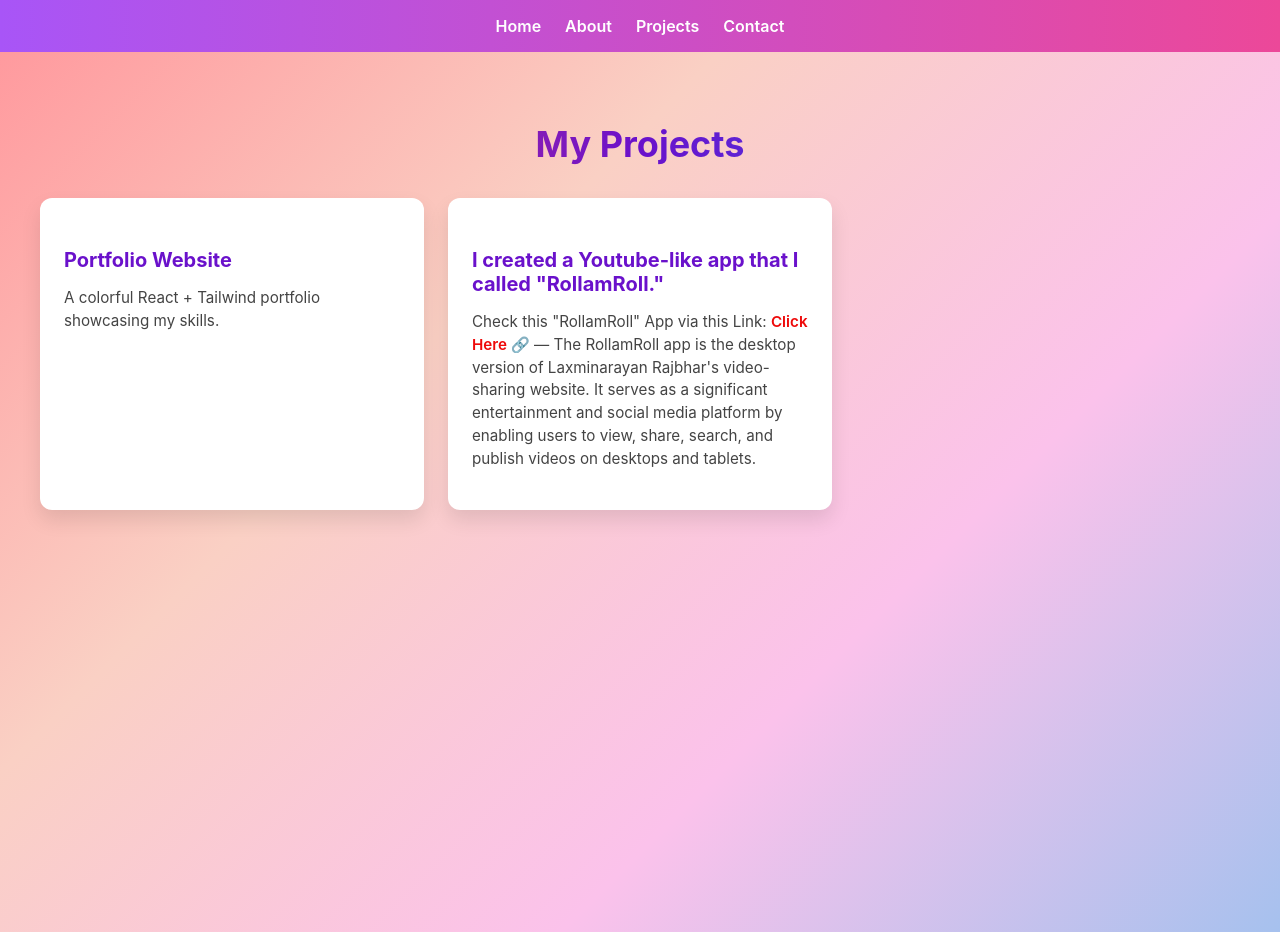
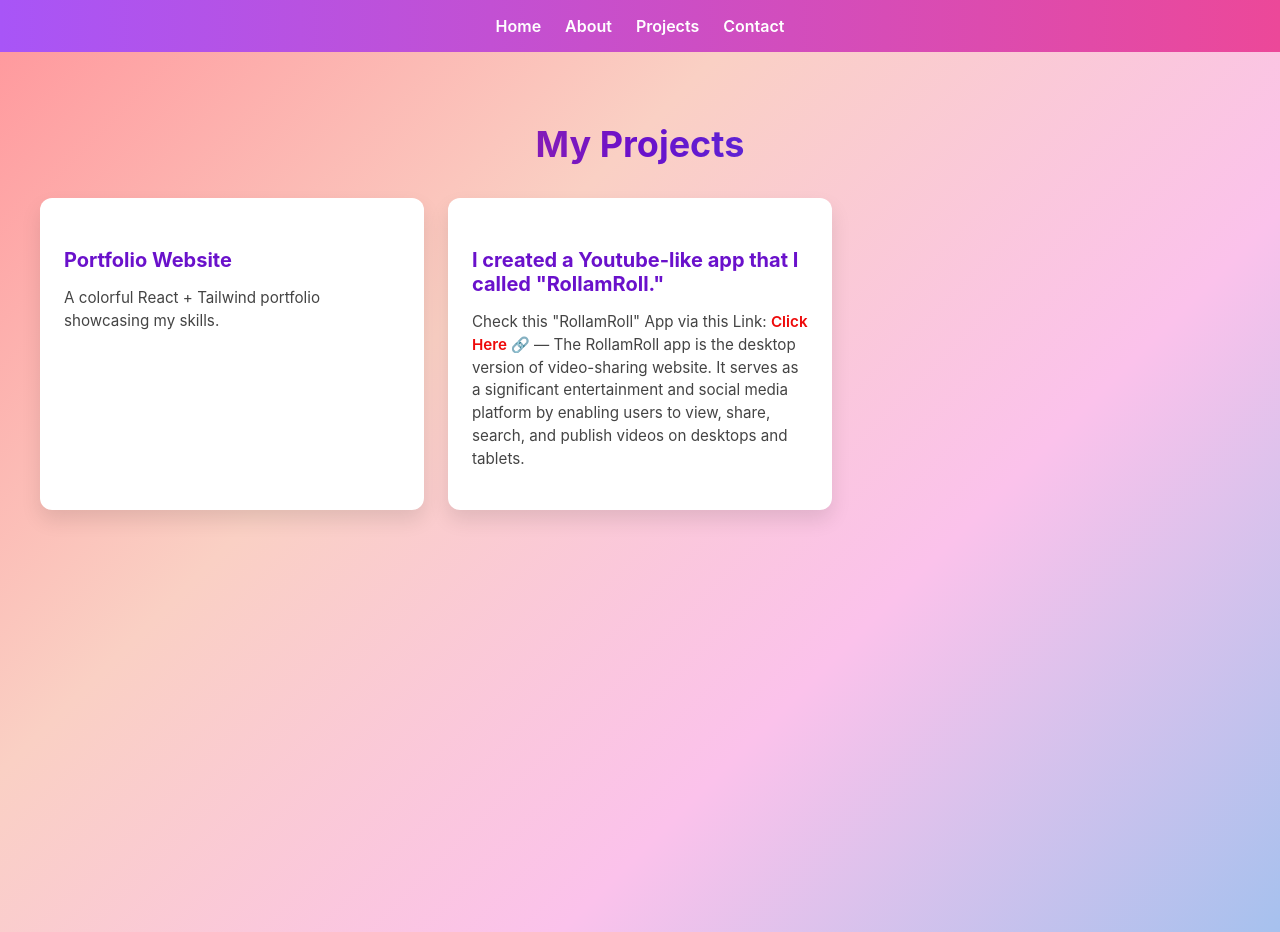
Before and after one commit to LAXMINARAYAN-RAJBHAR/my-portfolio, a React (Create React App) app: page /my-portfolio/projects in a window 1280 px wide. Built offline with nearby package versions, Linux system fonts and the light colour scheme.

Commit message:
update: New changes

```diff
--- a/src/pages/Projects.js
+++ b/src/pages/Projects.js
@@ -26,8 +26,7 @@ function Projects() {
             >
               Click Here 🔗
             </a>
-            {" "}— The RollamRoll app is the desktop version of Laxminarayan Rajbhar's
-            video-sharing website. It serves as a significant entertainment and
+            {" "}— The RollamRoll app is the desktop version of video-sharing website. It serves as a significant entertainment and
             social media platform by enabling users to view, share, search, and
             publish videos on desktops and tablets.
           </p>
```
